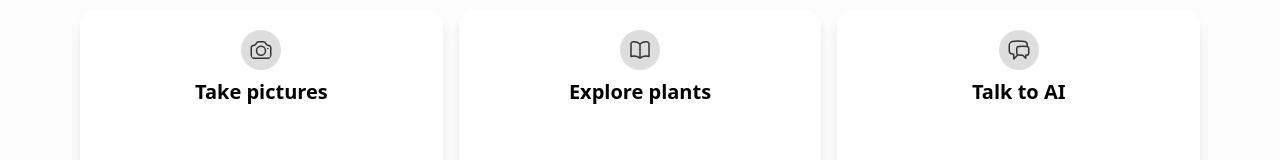
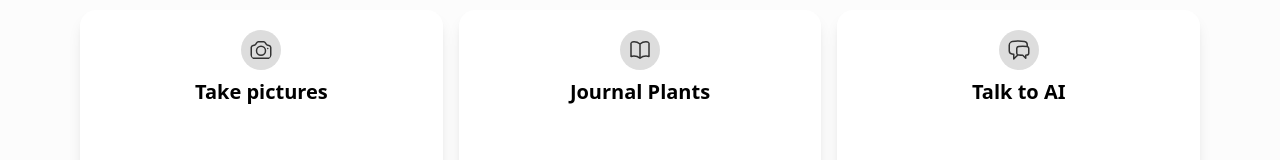
Before and after one commit to luna22b/pathora, a React (Vite) app in the folder client/: page / in a window 1280 px wide. Shown: the part 909-1069 px from the top of the page. Built offline with nearby package versions, Linux system fonts and the light colour scheme.

Commit message:
small change with desc

```diff
--- a/client/src/components/AboutSection.jsx
+++ b/client/src/components/AboutSection.jsx
@@ -56,7 +56,7 @@ const AboutSection = () => {
                 />
               </svg>
               <p className="pt-2 font-semibold text-xl text-black">
-                Explore plants
+                Journal Plants
               </p>
             </Card>
             <Card>
```
